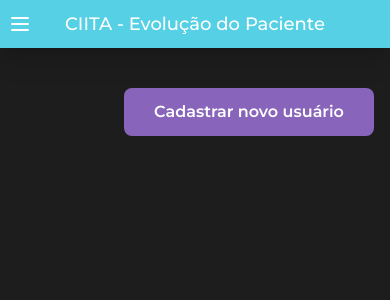
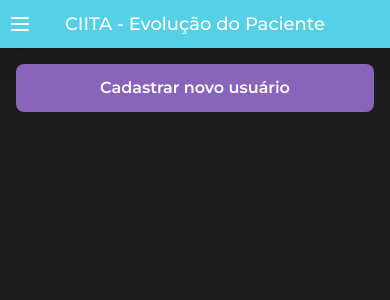
Before and after one commit to casconi-company/patient-evolution-app, a Next.js app: page /admin/users in a window 390 px wide. Shown: the top 300 px of the page. Built offline with nearby package versions, Linux system fonts and the light colour scheme; no server answers.

Commit message:
fix(login): login background screen fixed

```diff
--- a/src/app/admin/users/page.tsx
+++ b/src/app/admin/users/page.tsx
@@ -5,15 +5,18 @@ import { useRouter } from "next/navigation";
 
 export default function Users() {
   const router = useRouter();
+
   return (
-    <div className="w-full px-4 pt-4 flex justify-center items-center h-full max-sm:pb-20 max-sm:pt-10 max-sm:overflow-auto lg:px-8 md:w-[1000px]">
+    <div className="w-full px-4 pt-4 flex justify-center items-center h-full max-sm:pb-20 max-sm:pt-4 max-sm:overflow-auto lg:px-8 md:w-[1000px]">
       <div className="w-full flex flex-row justify-end">
         <Button
-          className="!w-[250px]"
+          className="!w-[250px] max-md:!w-full"
           text="Cadastrar novo usuário"
           onClick={() => router.push("/admin/register")}
         />
       </div>
+
+      <div className=""></div>
     </div>
   );
 }
--- a/src/app/login/page.tsx
+++ b/src/app/login/page.tsx
@@ -51,7 +51,7 @@ export default function Login() {
   };
 
   return (
-    <div className="w-full px-4 pt-4 flex justify-center items-center h-full bg-gradient-to-r from-gray-800 to-gray-700 max-sm:pb-20 max-sm:pt-10 max-sm:overflow-auto">
+    <div className="w-full px-4 pt-4 flex justify-center items-center h-screen bg-gradient-to-r from-gray-800 to-gray-700 max-sm:pb-20 max-sm:pt-10 max-sm:overflow-auto">
       <div className="flex w-full h-full max-sm:h-auto justify-around flex-col md:flex-row items-center">
         <div className="flex flex-col justify-center items-center">
           <div className="mt-24 max-sm:mt-20">
```
Also changed, not shown: 1 other file (tests, documents, lock files or other folders).
